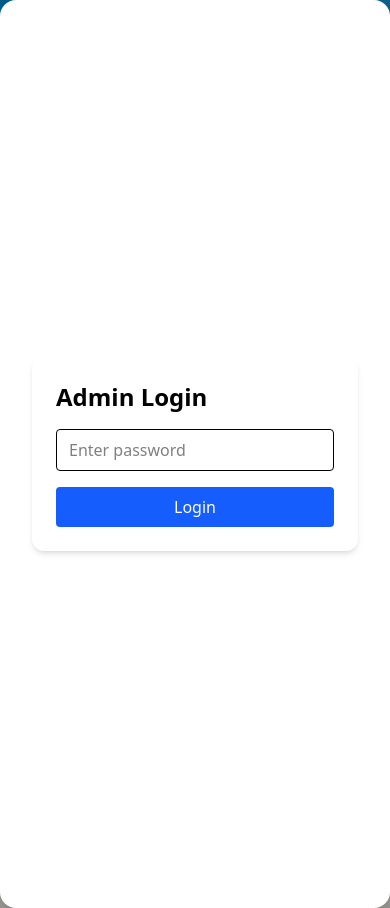
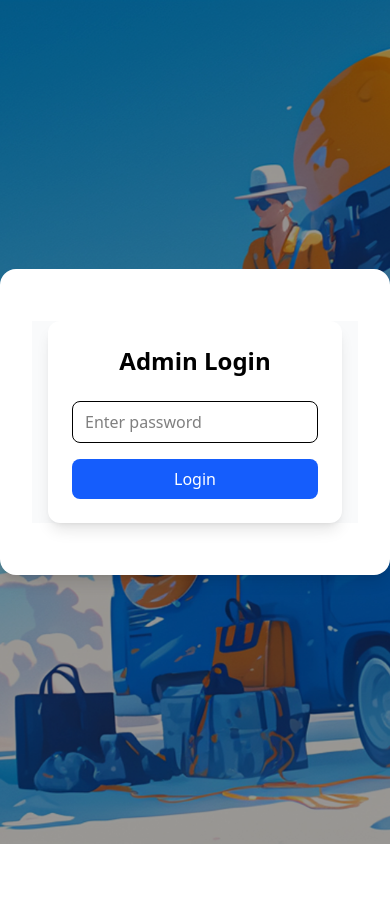
Before and after one commit to teshcodes/Tourvvisso, a React (Vite) app: page /admin/login in a window 390 px wide. After the commit the page ends 844 px from the top, so only its background shows below. Built offline with nearby package versions, Linux system fonts and the light colour scheme.

Commit message:
resized and did some responsiveness

```diff
--- a/src/pages/AdminLogin.tsx
+++ b/src/pages/AdminLogin.tsx
@@ -15,19 +15,19 @@
   };
 
   return (
-    <div className="flex items-center justify-center min-h-screen">
-      <div className="bg-white p-6 rounded-xl shadow-md w-96">
-        <h2 className="text-2xl font-bold mb-4">Admin Login</h2>
+    <div className="flex items-center justify-center bg-gray-50 px-4 my-5">
+      <div className="bg-white p-6 sm:p-8 rounded-xl shadow-lg w-full max-w-sm sm:max-w-md">
+        <h2 className="text-2xl font-bold mb-6 text-center">Admin Login</h2>
         <input
           type="password"
           placeholder="Enter password"
           value={password}
           onChange={(e) => setPassword(e.target.value)}
-          className="w-full border rounded px-3 py-2 mb-4"
+          className="w-full border rounded-lg px-3 py-2 mb-4 focus:outline-none focus:ring-2 focus:ring-blue-500"
         />
         <button
           onClick={handleLogin}
-          className="w-full bg-blue-600 text-white py-2 rounded hover:bg-blue-700"
+          className="w-full bg-blue-600 text-white py-2 rounded-lg hover:bg-blue-700 transition"
         >
           Login
         </button>
```
